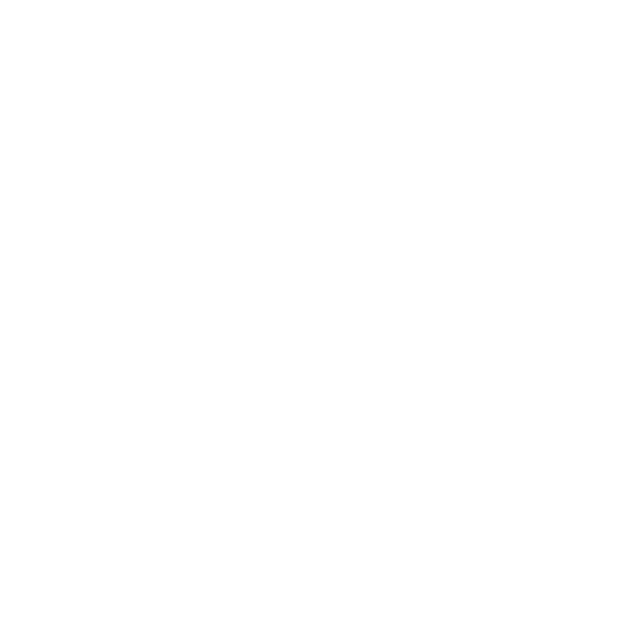
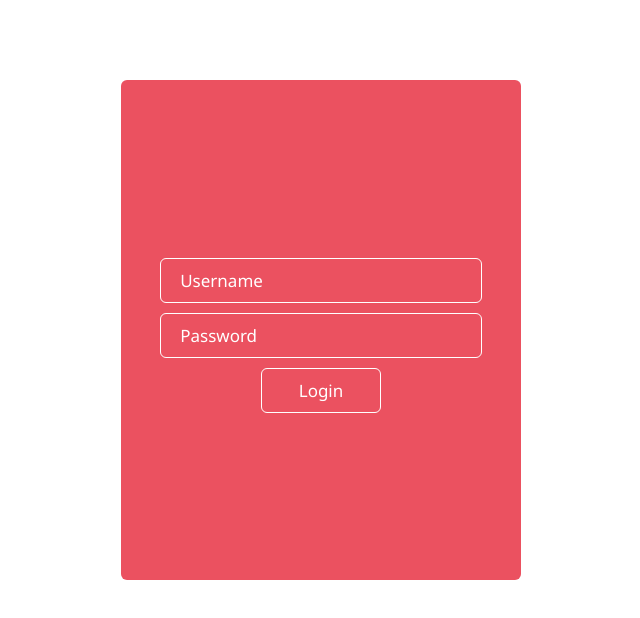
Before and after one commit to enticies/noteappfrontend, a React (Create React App) app: page / in a window 1280 px wide. Shown: the top 618 px of the page, without its empty margins (319-959 px from the left). Built offline with nearby package versions, Linux system fonts and the light colour scheme.

Commit message:
Styled login page.

```diff
--- a/public/index.html
+++ b/public/index.html
@@ -1,13 +1,21 @@
 <!DOCTYPE html>
 <html lang="en">
+
 <head>
   <meta charset="utf-8" />
   <link rel="icon" href="%PUBLIC_URL%/favicon.ico" />
   <meta name="viewport" content="width=device-width, initial-scale=1" />
   <link rel="manifest" href="%PUBLIC_URL%/manifest.json" />
+  <link rel="preconnect" href="https://fonts.googleapis.com">
+  <link rel="preconnect" href="https://fonts.gstatic.com" crossorigin>
+  <link
+    href="https://fonts.googleapis.com/css2?family=Noto+Sans:ital,wght@0,100;0,200;0,300;0,400;0,500;0,600;0,700;0,800;0,900;1,100;1,200;1,300;1,400;1,500;1,600;1,700;1,800;1,900&display=swap"
+    rel="stylesheet">
   <title> Note App </title>
 </head>
+
 <body>
   <div id="root"></div>
 </body>
+
 </html>
--- a/src/App.js
+++ b/src/App.js
@@ -1,9 +1,11 @@
 import {BrowserRouter as Router, Route, Switch} from 'react-router-dom';
+import Login from "./Login";
 
 function App() {
   return (
     <Router>
       <div className="App">
+        <Login />
       </div>
     </Router>
   )
--- /dev/null
+++ b/src/Assets/Styles/login.css
@@ -0,0 +1,100 @@
+* {
+  margin: 0;
+  padding: 0;
+  font-family: 'Noto Sans', sans-serif;
+}
+
+.login {
+  background-color: #EB5160;
+  position: absolute;
+  width: 400px;
+  height: 500px;
+  top: 10%;
+  left: 50%;
+  border-radius: 6px;
+  -webkit-transform: translateX(-50%);
+          transform: translateX(-50%);
+  display: -webkit-box;
+  display: -ms-flexbox;
+  display: flex;
+  -webkit-box-align: center;
+      -ms-flex-align: center;
+          align-items: center;
+}
+
+.login form {
+  height: -webkit-max-content;
+  height: -moz-max-content;
+  height: max-content;
+  width: 100%;
+  display: -webkit-box;
+  display: -ms-flexbox;
+  display: flex;
+  -ms-flex-wrap: wrap;
+      flex-wrap: wrap;
+  -webkit-box-pack: center;
+      -ms-flex-pack: center;
+          justify-content: center;
+}
+
+.login form input,
+.login form button {
+  border-radius: 6px;
+  border: none;
+  background-color: transparent;
+  width: 80%;
+  font-size: 17px;
+  color: white;
+  outline: none;
+  border: 1px solid white;
+  margin-top: 10px;
+}
+
+.login form input::-webkit-input-placeholder,
+.login form button::-webkit-input-placeholder {
+  color: white;
+}
+
+.login form input:-ms-input-placeholder,
+.login form button:-ms-input-placeholder {
+  color: white;
+}
+
+.login form input::-ms-input-placeholder,
+.login form button::-ms-input-placeholder {
+  color: white;
+}
+
+.login form input::placeholder,
+.login form button::placeholder {
+  color: white;
+}
+
+.login form input {
+  text-indent: 6%;
+  padding: 10px 0;
+}
+
+.login form input:focus::-webkit-input-placeholder {
+  color: transparent;
+}
+
+.login form input:focus:-ms-input-placeholder {
+  color: transparent;
+}
+
+.login form input:focus::-ms-input-placeholder {
+  color: transparent;
+}
+
+.login form input:focus::placeholder {
+  color: transparent;
+}
+
+.login form button {
+  width: 30%;
+  text-align: center;
+  padding: 10px 0;
+  cursor: pointer;
+}
+/*# sourceMappingURL=login.css.map */
--- /dev/null
+++ b/src/Assets/Styles/login.scss
@@ -0,0 +1,58 @@
+* {
+    margin: 0;
+    padding: 0;
+    font-family: 'Noto Sans', sans-serif;
+}
+
+
+.login {
+    background-color: #EB5160;
+    position: absolute;
+    width: 400px;
+    height: 500px;
+    top: 10%;
+    left: 50%;
+    border-radius: 6px;
+    transform: translateX(-50%);
+    display: flex;
+    align-items: center;
+
+    form {
+        height: max-content;
+        width: 100%;
+        display: flex;
+        flex-wrap: wrap;
+        justify-content: center;
+
+        input,
+        button {
+            border-radius: 6px;
+            border: none;
+            background-color: transparent;
+            width: 80%;
+            font-size: 17px;
+            color: white;
+            outline: none;
+            &::placeholder {
+                color: white;
+            }
+            border: 1px solid white;
+            margin-top: 10px;
+        }
+
+        input{
+            text-indent: 6%;
+            padding: 10px 0;
+            &:focus::placeholder {
+                color: transparent;
+            }
+        }
+
+        button {
+            width: 30%;
+            text-align: center;
+            padding: 10px 0;
+            cursor: pointer;
+        }
+    }
+}
--- /dev/null
+++ b/src/Login.js
@@ -0,0 +1,13 @@
+import "./Assets/Styles/login.css";
+
+export default function Login() {
+    return (
+        <div className="login">
+            <form>
+                <input type="text" placeholder="Username"></input>
+                <input type="text" placeholder="Password"></input>
+                <button> Login </button>
+            </form>
+        </div>
+    )
+}
```
Also changed, not shown: 2 other files (tests, documents, lock files or other folders). Lines whose indentation alone changed are shown as unchanged.
